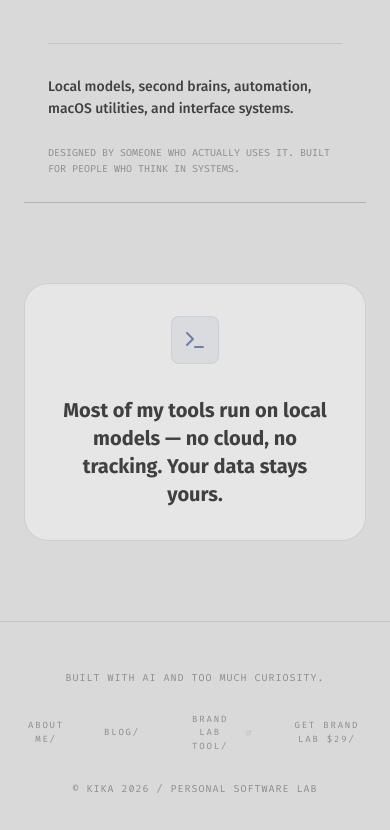
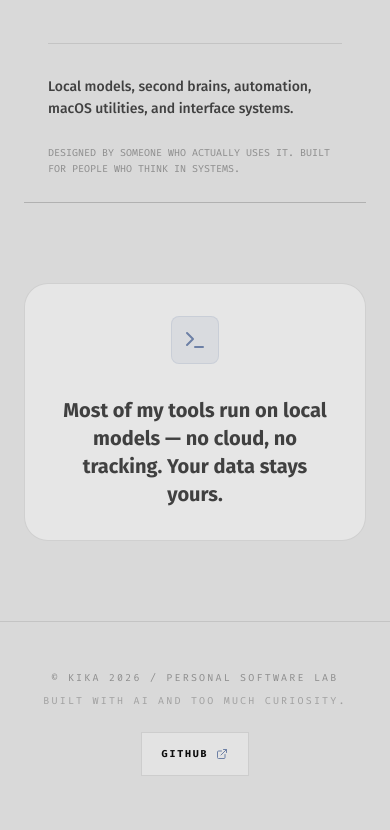
Before and after one commit to aka-kika/akakika, a React (Vite) app: page / in a window 390 px wide. Shown: the part 2670-3500 px from the top of the page. Built offline with nearby package versions, Linux system fonts and the light colour scheme.

Commit message:
Simplify site footers

```diff
--- a/public/blog/my-workflow-routing.html
+++ b/public/blog/my-workflow-routing.html
@@ -119,10 +119,13 @@
     .cta-btn span { color: var(--accent); transition: color 0.3s ease; }
     .cta-btn:hover span { color: var(--white); }
 
-    .article-footer { margin-top: 80px; padding: 40px 36px; background: linear-gradient(135deg, var(--panel-light) 0%, rgba(191,191,191,0.3) 100%); border-radius: 16px; border: 1px solid rgba(13,13,13,0.05); position: relative; overflow: hidden; }
-    .article-footer::before { content: ''; position: absolute; top: 0; left: 0; right: 0; height: 3px; background: linear-gradient(90deg, var(--accent) 0%, transparent 100%); }
-    .author-bio { font-size: 0.95rem; color: var(--muted); line-height: 1.7; max-width: 760px; }
-    .author-bio a { color: var(--accent); font-weight: 500; }
+    .article-footer { margin-top: 80px; padding: 40px 0 0; border-top: 1px solid rgba(13,13,13,0.10); }
+    .site-footer-inner { display: flex; align-items: center; justify-content: space-between; gap: 24px; flex-wrap: wrap; }
+    .footer-info { display: grid; gap: 8px; font-family: var(--font-mono); font-size: 10px; letter-spacing: 0.22em; text-transform: uppercase; color: var(--muted); }
+    .footer-info span:last-child { color: rgba(140,140,140,0.78); }
+    .footer-link { min-height: 42px; display: inline-flex; align-items: center; justify-content: center; gap: 8px; padding: 0 16px; border: 1px solid rgba(13,13,13,0.10); background: rgba(255,255,255,0.25); color: var(--black); font-family: var(--font-mono); font-size: 10px; font-weight: 900; letter-spacing: 0.18em; text-transform: uppercase; transition: transform 0.2s ease, border-color 0.2s ease, background 0.2s ease; }
+    .footer-link:hover { transform: translateY(-2px); border-color: rgba(109,128,166,0.35); background: rgba(255,255,255,0.45); }
+    .footer-link svg { width: 12px; height: 12px; color: var(--accent); }
 
     .progress-bar { position: fixed; top: 0; left: 0; height: 2px; background: linear-gradient(90deg, var(--accent) 0%, var(--accent-light) 100%); z-index: 100; width: 0%; transition: width 0.1s linear; box-shadow: 0 0 8px rgba(109,128,166,0.4); }
     .reveal { opacity: 0; transform: translateY(24px); transition: opacity 0.6s ease, transform 0.6s ease; }
@@ -311,9 +314,13 @@
     </div>
 
     <footer class="article-footer reveal">
-      <p class="author-bio">
-        <strong style="color:var(--dark)">Kika</strong> is a Technical Systems Architect and Sovereign Technologist based in Tel Aviv. She builds macOS-native tools, curates AI skill collections at <a href="https://v8v.ai">v8v.ai</a>, and believes the best AI stack is the one you own.
-      </p>
+      <div class="site-footer-inner">
+        <div class="footer-info">
+          <span>&copy; KIKA 2026 / PERSONAL SOFTWARE LAB</span>
+          <span>BUILT WITH AI AND TOO MUCH CURIOSITY.</span>
+        </div>
+        <a class="footer-link" href="https://github.com/dot-RealityTest" target="_blank" rel="noopener noreferrer">GITHUB <svg viewBox="0 0 24 24" fill="none" stroke="currentColor" stroke-width="2" aria-hidden="true"><path d="M7 17 17 7"/><path d="M7 7h10v10"/></svg></a>
+      </div>
     </footer>
   </article>
 
--- a/public/blog/why-i-built-lapapi.html
+++ b/public/blog/why-i-built-lapapi.html
@@ -123,10 +123,13 @@
     .cta-btn span { color: var(--accent); transition: color 0.3s ease; }
     .cta-btn:hover span { color: var(--white); }
 
-    .article-footer { margin-top: 80px; padding: 40px 36px; background: linear-gradient(135deg, var(--panel-light) 0%, rgba(191,191,191,0.3) 100%); border-radius: 16px; border: 1px solid rgba(13,13,13,0.05); position: relative; overflow: hidden; }
-    .article-footer::before { content: ''; position: absolute; top: 0; left: 0; right: 0; height: 3px; background: linear-gradient(90deg, var(--accent) 0%, transparent 100%); }
-    .author-bio { font-size: 0.95rem; color: var(--muted); line-height: 1.7; max-width: 760px; }
-    .author-bio a { color: var(--accent); font-weight: 500; }
+    .article-footer { margin-top: 80px; padding: 40px 0 0; border-top: 1px solid rgba(13,13,13,0.10); }
+    .site-footer-inner { display: flex; align-items: center; justify-content: space-between; gap: 24px; flex-wrap: wrap; }
+    .footer-info { display: grid; gap: 8px; font-family: var(--font-mono); font-size: 10px; letter-spacing: 0.22em; text-transform: uppercase; color: var(--muted); }
+    .footer-info span:last-child { color: rgba(140,140,140,0.78); }
+    .footer-link { min-height: 42px; display: inline-flex; align-items: center; justify-content: center; gap: 8px; padding: 0 16px; border: 1px solid rgba(13,13,13,0.10); background: rgba(255,255,255,0.25); color: var(--black); font-family: var(--font-mono); font-size: 10px; font-weight: 900; letter-spacing: 0.18em; text-transform: uppercase; transition: transform 0.2s ease, border-color 0.2s ease, background 0.2s ease; }
+    .footer-link:hover { transform: translateY(-2px); border-color: rgba(109,128,166,0.35); background: rgba(255,255,255,0.45); }
+    .footer-link svg { width: 12px; height: 12px; color: var(--accent); }
 
     .progress-bar { position: fixed; top: 0; left: 0; height: 2px; background: linear-gradient(90deg, var(--accent) 0%, var(--accent-light) 100%); z-index: 100; width: 0%; transition: width 0.1s linear; box-shadow: 0 0 8px rgba(109,128,166,0.4); }
     .reveal { opacity: 0; transform: translateY(24px); transition: opacity 0.6s ease, transform 0.6s ease; }
@@ -333,9 +336,13 @@
     </div>
 
     <footer class="article-footer reveal">
-      <p class="author-bio">
-        <strong style="color:var(--dark)">Kika</strong> is a Technical Systems Architect based in Tel Aviv. She builds macOS-native tools, curates AI skill collections at <a href="https://v8v.ai">v8v.ai</a>, and believes the best software is the kind you forget you're using.
-      </p>
+      <div class="site-footer-inner">
+        <div class="footer-info">
+          <span>&copy; KIKA 2026 / PERSONAL SOFTWARE LAB</span>
+          <span>BUILT WITH AI AND TOO MUCH CURIOSITY.</span>
+        </div>
+        <a class="footer-link" href="https://github.com/dot-RealityTest" target="_blank" rel="noopener noreferrer">GITHUB <svg viewBox="0 0 24 24" fill="none" stroke="currentColor" stroke-width="2" aria-hidden="true"><path d="M7 17 17 7"/><path d="M7 7h10v10"/></svg></a>
+      </div>
     </footer>
   </article>
 
--- a/public/blog/why-i-pay-for-cursor.html
+++ b/public/blog/why-i-pay-for-cursor.html
@@ -101,10 +101,13 @@
     .content ol li::before { content: counter(step); position: absolute; left: 0; top: 0; width: 32px; height: 32px; border-radius: 50%; background: var(--accent-muted); border: 1px solid rgba(109,128,166,0.2); display: flex; align-items: center; justify-content: center; font-size: 12px; font-weight: 700; color: var(--accent); }
     .content ol li strong { display: block; margin-bottom: 4px; font-size: 1.05rem; }
 
-    .article-footer { margin-top: 80px; padding: 40px 36px; background: linear-gradient(135deg, var(--panel-light) 0%, rgba(191,191,191,0.3) 100%); border-radius: 16px; border: 1px solid rgba(13,13,13,0.05); position: relative; overflow: hidden; }
-    .article-footer::before { content: ''; position: absolute; top: 0; left: 0; right: 0; height: 3px; background: linear-gradient(90deg, var(--accent) 0%, transparent 100%); }
-    .author-bio { font-size: 0.95rem; color: var(--muted); line-height: 1.7; max-width: 760px; }
-    .author-bio a { color: var(--accent); font-weight: 500; }
+    .article-footer { margin-top: 80px; padding: 40px 0 0; border-top: 1px solid rgba(13,13,13,0.10); }
+    .site-footer-inner { display: flex; align-items: center; justify-content: space-between; gap: 24px; flex-wrap: wrap; }
+    .footer-info { display: grid; gap: 8px; font-family: var(--font-mono); font-size: 10px; letter-spacing: 0.22em; text-transform: uppercase; color: var(--muted); }
+    .footer-info span:last-child { color: rgba(140,140,140,0.78); }
+    .footer-link { min-height: 42px; display: inline-flex; align-items: center; justify-content: center; gap: 8px; padding: 0 16px; border: 1px solid rgba(13,13,13,0.10); background: rgba(255,255,255,0.25); color: var(--black); font-family: var(--font-mono); font-size: 10px; font-weight: 900; letter-spacing: 0.18em; text-transform: uppercase; transition: transform 0.2s ease, border-color 0.2s ease, background 0.2s ease; }
+    .footer-link:hover { transform: translateY(-2px); border-color: rgba(109,128,166,0.35); background: rgba(255,255,255,0.45); }
+    .footer-link svg { width: 12px; height: 12px; color: var(--accent); }
 
     .cta-box { position: relative; padding: 36px 32px 32px; margin: 48px 0; background: linear-gradient(135deg, var(--panel-light) 0%, rgba(191,191,191,0.3) 100%); border-radius: 20px; border: 1px solid rgba(13,13,13,0.06); box-shadow: 0 8px 32px rgba(13,13,13,0.04); text-align: center; }
     .cta-box h3 { font-size: 1.35rem; font-weight: 900; letter-spacing: -0.02em; text-transform: uppercase; color: var(--black); margin-bottom: 12px; }
@@ -353,9 +356,13 @@
     </div>
 
     <footer class="article-footer reveal">
-      <p class="author-bio">
-        <strong style="color:var(--dark)">Kika</strong> is a Technical Systems Architect based in Tel Aviv. She builds macOS-native tools, curates AI skill collections at <a href="https://v8v.ai">v8v.ai</a>, and believes the best software is the kind that disappears into your workflow.
-      </p>
+      <div class="site-footer-inner">
+        <div class="footer-info">
+          <span>&copy; KIKA 2026 / PERSONAL SOFTWARE LAB</span>
+          <span>BUILT WITH AI AND TOO MUCH CURIOSITY.</span>
+        </div>
+        <a class="footer-link" href="https://github.com/dot-RealityTest" target="_blank" rel="noopener noreferrer">GITHUB <svg viewBox="0 0 24 24" fill="none" stroke="currentColor" stroke-width="2" aria-hidden="true"><path d="M7 17 17 7"/><path d="M7 7h10v10"/></svg></a>
+      </div>
     </footer>
   </article>
 
--- a/src/App.tsx
+++ b/src/App.tsx
@@ -2818,22 +2818,20 @@ export default function App() {
                     })()}
                   </motion.div>
 
-                  <motion.footer variants={itemVariants} className="mt-24 pt-12 border-t border-black/10">
-                    {/* Author footer */}
-                    <div className="flex flex-col items-center justify-between gap-8 rounded-[20px] border border-black/10 bg-gradient-to-br from-panel/80 to-white/20 p-8 md:flex-row">
-                      <div className="flex items-center gap-4">
-                         <div className="flex h-12 w-12 items-center justify-center rounded-2xl bg-accent text-xl font-black uppercase text-white">K</div>
-                         <div>
-                            <p className="text-sm font-black uppercase tracking-tight">KIKA</p>
-                            <p className="font-mono text-[10px] uppercase tracking-widest text-muted">Berlin-Tokyo Hybrid Maker</p>
-                         </div>
+                  <motion.footer variants={itemVariants} className="mt-24 border-t border-black/10 py-10">
+                    <div className="flex flex-col gap-5 md:flex-row md:items-center md:justify-between">
+                      <div className="space-y-2">
+                        <p className="font-mono text-[10px] uppercase tracking-[0.22em] text-muted">© KIKA 2026 / PERSONAL SOFTWARE LAB</p>
+                        <p className="font-mono text-[10px] uppercase tracking-[0.22em] text-muted/75">BUILT WITH AI AND TOO MUCH CURIOSITY.</p>
                       </div>
-                      <button
-                        onClick={() => navigateTo("home")}
-                        className="h-12 rounded-xl bg-black px-8 font-mono text-[10px] font-black uppercase tracking-widest text-white transition-all hover:-translate-y-0.5 hover:bg-dark"
+                      <a
+                        href="https://github.com/dot-RealityTest"
+                        target="_blank"
+                        rel="noopener noreferrer"
+                        className="inline-flex h-11 items-center justify-center gap-2 border border-black/10 bg-white/25 px-5 font-mono text-[10px] font-black uppercase tracking-[0.18em] text-black transition-all hover:-translate-y-0.5 hover:border-accent/35 hover:bg-white/45"
                       >
-                        CONTINUE EXPLORING
-                      </button>
+                        GITHUB <ExternalLink size={12} className="text-accent" />
+                      </a>
                     </div>
                   </motion.footer>
 
@@ -2891,38 +2889,23 @@ export default function App() {
         transition={{ delay: 0.2 }}
         className="border-t border-black/10 px-6 py-12"
       >
-        <div className="max-w-[1400px] mx-auto flex flex-col md:flex-row justify-between items-center gap-6 text-center md:text-left">
-          <div className="text-[10px] font-mono text-muted uppercase tracking-widest order-3 md:order-1">
-            © KIKA 2026 / PERSONAL SOFTWARE LAB
+        <div className="mx-auto flex max-w-[1400px] flex-col items-center justify-between gap-6 text-center md:flex-row md:text-left">
+          <div className="space-y-2">
+            <div className="font-mono text-[10px] uppercase tracking-[0.22em] text-muted">
+              © KIKA 2026 / PERSONAL SOFTWARE LAB
+            </div>
+            <div className="font-mono text-[10px] uppercase tracking-[0.22em] text-muted/75">
+              BUILT WITH AI AND TOO MUCH CURIOSITY.
+            </div>
           </div>
-
-          <div className="flex items-center gap-8 text-[9px] font-mono text-muted uppercase tracking-[0.2em] order-1 md:order-2">
-            <NavLink
-              label="ABOUT ME/"
-              onClick={() => navigateTo("about")}
-            />
-            <NavLink
-              label="BLOG/"
-              onClick={() => navigateTo("blog")}
-            />
-            <NavLink
-              label="BRAND LAB TOOL/"
-              href="https://brand.akakika.com"
-              isExternal
-            />
-            <a
-              href="https://akakika.gumroad.com/l/mbrokb"
-              target="_blank"
-              rel="noopener noreferrer"
-              className="hover:text-foreground transition-colors"
-            >
-              GET BRAND LAB $29/
-            </a>
-          </div>
-
-          <div className="text-[10px] font-mono text-muted uppercase tracking-widest">
-            BUILT WITH AI AND TOO MUCH CURIOSITY.
-          </div>
+          <a
+            href="https://github.com/dot-RealityTest"
+            target="_blank"
+            rel="noopener noreferrer"
+            className="inline-flex h-11 items-center justify-center gap-2 border border-black/10 bg-white/25 px-5 font-mono text-[10px] font-black uppercase tracking-[0.18em] text-black transition-all hover:-translate-y-0.5 hover:border-accent/35 hover:bg-white/45"
+          >
+            GITHUB <ExternalLink size={12} className="text-accent" />
+          </a>
         </div>
       </motion.footer>
     </div>
--- a/templates/blog-post-template.html
+++ b/templates/blog-post-template.html
@@ -141,10 +141,13 @@
     .cta-box p { margin-bottom: 24px; color: var(--muted); font-size: 0.95rem; }
     .cta-btn { display: inline-block; padding: 18px 40px; border: 1px solid rgba(13, 13, 13, 0.08); border-radius: 12px; background: var(--panel); color: var(--dark); box-shadow: 0 2px 8px rgba(13, 13, 13, 0.04); font-size: 1.05rem; font-weight: 700; letter-spacing: 0.04em; transition: all 0.3s ease; }
     .cta-btn:hover { transform: translateY(-3px); border-color: var(--accent); background: var(--accent); color: var(--white); box-shadow: 0 14px 36px rgba(109, 128, 166, 0.22); }
-    .article-footer { position: relative; overflow: hidden; margin-top: 80px; padding: 40px 36px; border: 1px solid rgba(13, 13, 13, 0.05); border-radius: 16px; background: linear-gradient(135deg, var(--panel-light), rgba(191, 191, 191, 0.3)); }
-    .article-footer::before { content: ''; position: absolute; top: 0; left: 0; right: 0; height: 3px; background: linear-gradient(90deg, var(--accent), transparent); }
-    .author-bio { max-width: 760px; color: var(--muted); font-size: 0.95rem; line-height: 1.7; }
-    .author-bio a { color: var(--accent); font-weight: 500; }
+    .article-footer { margin-top: 80px; padding: 40px 0 0; border-top: 1px solid rgba(13, 13, 13, 0.10); }
+    .site-footer-inner { display: flex; align-items: center; justify-content: space-between; flex-wrap: wrap; gap: 24px; }
+    .footer-info { display: grid; gap: 8px; color: var(--muted); font-family: var(--font-mono); font-size: 10px; letter-spacing: 0.22em; text-transform: uppercase; }
+    .footer-info span:last-child { color: rgba(140, 140, 140, 0.78); }
+    .footer-link { min-height: 42px; display: inline-flex; align-items: center; justify-content: center; gap: 8px; padding: 0 16px; border: 1px solid rgba(13, 13, 13, 0.10); background: rgba(255, 255, 255, 0.25); color: var(--black); font-family: var(--font-mono); font-size: 10px; font-weight: 900; letter-spacing: 0.18em; text-transform: uppercase; transition: transform 0.2s ease, border-color 0.2s ease, background 0.2s ease; }
+    .footer-link:hover { transform: translateY(-2px); border-color: rgba(109, 128, 166, 0.35); background: rgba(255, 255, 255, 0.45); }
+    .footer-link svg { width: 12px; height: 12px; color: var(--accent); }
 
     .reveal { opacity: 0; transform: translateY(24px); transition: opacity 0.6s ease, transform 0.6s ease; }
     .reveal.visible { opacity: 1; transform: translateY(0); }
@@ -287,10 +290,13 @@
     </div>
 
     <footer class="article-footer reveal">
-      <p class="author-bio">
-        Written by <strong>KIKA</strong> — indie developer building macOS utilities, local-first AI workflows, and tools for people who think in systems.
-        See more at <a href="https://akakika.com">akakika.com</a>.
-      </p>
+      <div class="site-footer-inner">
+        <div class="footer-info">
+          <span>&copy; KIKA 2026 / PERSONAL SOFTWARE LAB</span>
+          <span>BUILT WITH AI AND TOO MUCH CURIOSITY.</span>
+        </div>
+        <a class="footer-link" href="https://github.com/dot-RealityTest" target="_blank" rel="noopener noreferrer">GITHUB <svg viewBox="0 0 24 24" fill="none" stroke="currentColor" stroke-width="2" aria-hidden="true"><path d="M7 17 17 7"/><path d="M7 7h10v10"/></svg></a>
+      </div>
     </footer>
   </article>
 
```
